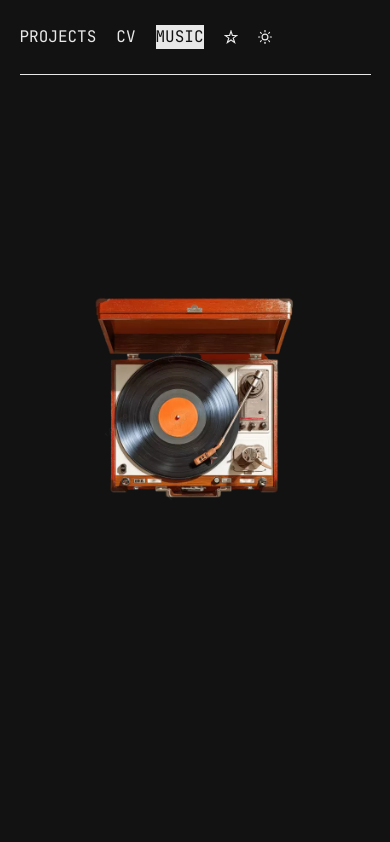
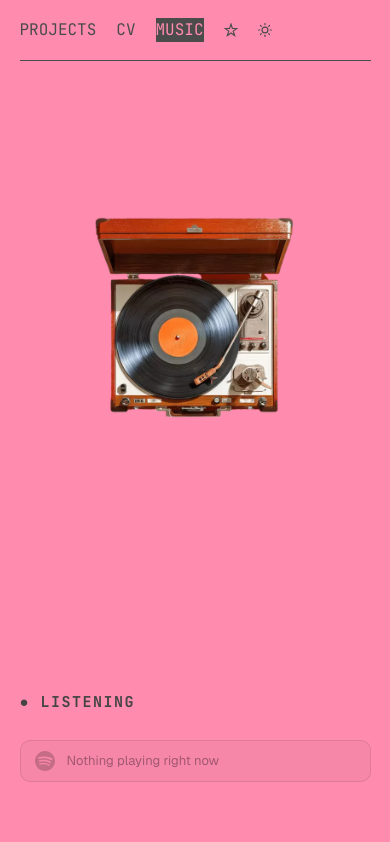
Before and after one commit to bemndy/brandonemartinez.com, a React (Vite) app: page /music in a window 390 px wide. Shown: the top 842 px of the page. Built offline with nearby package versions, Linux system fonts and the light colour scheme; no server answers; a web font is replaced by a local one.

Commit message:
feat: adding more themes. fixing gradient styling and spacing/padding

```diff
--- a/src/App.css
+++ b/src/App.css
@@ -78,7 +78,7 @@
   --font-body: var(--font-serif);
   --font-link: var(--font-sans);
   /* Colors */
-  --color-bg1: rgb(255, 178, 200);
+  --color-bg1: rgb(255, 140, 175);
   --color-bg2: rgb(238, 238, 238);
   --color-text: rgb(75, 75, 75);
   --color-text-strong: rgb(68, 68, 68);
@@ -92,8 +92,34 @@
   --color-interactive: 197, 139, 214;
   /* --color-interactive: 155, 255, 163; */
   --circle-size: 70%;
-  --blob-alpha: 0.7;
+  --blob-alpha: 0.55;
   --blending: screen;
+}
+
+/* Dark mode: dulled but still visible gradient blobs */
+html.dark {
+  --color1: 130, 95, 115;
+  --color2: 100, 75, 105;
+  --color3: 75, 90, 120;
+  --color4: 150, 135, 90;
+  --color-interactive: 110, 100, 125;
+  --blob-alpha: 0.35;
+}
+
+/* Intense theme: darker, saturated pink background, white text */
+html.intense {
+  --color-bg1: rgb(202, 74, 130);
+  --color-bg2: rgb(184, 66, 118);
+  --color-text: rgb(248, 236, 222);
+  --color-text-strong: rgb(250, 241, 229);
+  --color-text-muted: rgba(248, 236, 222, 0.6);
+
+  --color1: 255, 140, 180;
+  --color2: 255, 180, 205;
+  --color3: 230, 100, 150;
+  --color4: 255, 210, 150;
+  --color-interactive: 255, 160, 195;
+  --blob-alpha: 0.45;
 }
 
 * {
@@ -150,52 +176,64 @@ html.dark {
   --color-text-muted: rgba(232, 232, 232, 0.4);
 }
 
-html.dark .typewriter-container {
+html.dark .typewriter-container,
+html.intense .typewriter-container {
   color: var(--color-text);
 }
-html.dark .typewriter-text {
+html.dark .typewriter-text,
+html.intense .typewriter-text {
   border-right: 2px solid var(--color-text);
 }
 
 /* --- Projects list (misc page cards) --- */
-html.dark .project {
+html.dark .project,
+html.intense .project {
   border-top: 1px solid rgba(232, 232, 232, 0.12);
 }
-html.dark .project:hover {
+html.dark .project:hover,
+html.intense .project:hover {
   background-color: var(--color-text);
   color: var(--color-bg1);
   border-top: 2px solid var(--color-bg1);
 }
 
 /* --- Footer --- */
-html.dark .footer-container {
+html.dark .footer-container,
+html.intense .footer-container {
   border-top: 1px solid var(--color-text);
 }
 
 /* --- NowPlaying (idle state) --- */
-html.dark .now-playing {
+html.dark .now-playing,
+html.intense .now-playing {
   border: 1px solid rgba(232, 232, 232, 0.12);
   background: rgba(232, 232, 232, 0.04);
 }
-html.dark .now-playing--idle:hover {
+html.dark .now-playing--idle:hover,
+html.intense .now-playing--idle:hover {
   background: rgba(232, 232, 232, 0.06);
   border-color: rgba(232, 232, 232, 0.2);
 }
-html.dark .now-playing-spotify-icon--idle {
+html.dark .now-playing-spotify-icon--idle,
+html.intense .now-playing-spotify-icon--idle {
   fill: rgba(232, 232, 232, 0.3);
 }
-html.dark .now-playing-idle-text {
+html.dark .now-playing-idle-text,
+html.intense .now-playing-idle-text {
   color: rgba(232, 232, 232, 0.4);
 }
 
 /* --- Like button --- */
-html.dark .heart-icon {
+html.dark .heart-icon,
+html.intense .heart-icon {
   stroke: var(--color-text);
 }
-html.dark .like-btn:focus-visible {
+html.dark .like-btn:focus-visible,
+html.intense .like-btn:focus-visible {
   outline: 2px solid var(--color-text);
 }
-html.dark .like-count {
+html.dark .like-count,
+html.intense .like-count {
   color: var(--color-text);
 }
 
@@ -331,10 +369,10 @@ html.no-gradient .gradient-bg {
 .sections-wrapper {
   width: 50%;
   max-width: 900px;
-  margin: 5rem auto 8rem auto;
+  margin: 3.5rem auto 5.5rem auto;
   display: flex;
   flex-direction: column;
-  gap: 4rem;
+  gap: 2.75rem;
 }
 
 .section-block {
@@ -349,7 +387,7 @@ html.no-gradient .gradient-bg {
   text-transform: uppercase;
   letter-spacing: 0.1em;
   color: var(--color-text-strong);
-  padding: 14px 0;
+  padding: 10px 0;
 }
 
 /* --- Work Experience --- */
@@ -357,7 +395,7 @@ html.no-gradient .gradient-bg {
   display: flex;
   align-items: baseline;
   gap: 0;
-  padding: 16px 0;
+  padding: 11px 0;
   border-bottom: 1px solid var(--color-text);
   text-transform: uppercase;
 }
@@ -392,7 +430,7 @@ html.no-gradient .gradient-bg {
   display: flex;
   justify-content: space-between;
   align-items: baseline;
-  padding: 16px 0;
+  padding: 11px 0;
   border-bottom: 1px solid var(--color-text);
   cursor: pointer;
   text-transform: uppercase;
--- a/src/DarkModeContext.jsx
+++ b/src/DarkModeContext.jsx
@@ -2,10 +2,17 @@ import React, { createContext, useContext, useState, useEffect } from 'react';
 
 const DarkModeContext = createContext();
 
+const THEMES = ['light', 'dark', 'intense'];
+const THEME_META = {
+  light: { color: '#ffb2c8' },
+  dark: { color: '#121212' },
+  intense: { color: '#d6116a' },
+};
+
 export function DarkModeProvider({ children }) {
-  const [isDark, setIsDark] = useState(() => {
-    const stored = localStorage.getItem('darkMode');
-    return stored === null ? true : stored === 'true';
+  const [theme, setTheme] = useState(() => {
+    const stored = localStorage.getItem('theme');
+    return THEMES.includes(stored) ? stored : 'light';
   });
 
   const [isGradientOn, setIsGradientOn] = useState(() => {
@@ -14,18 +21,17 @@ export function DarkModeProvider({ children }) {
   });
 
   useEffect(() => {
-    if (isDark) {
-      document.documentElement.classList.add('dark');
-    } else {
-      document.documentElement.classList.remove('dark');
+    document.documentElement.classList.remove('dark', 'intense');
+    if (theme !== 'light') {
+      document.documentElement.classList.add(theme);
     }
-    localStorage.setItem('darkMode', isDark);
+    localStorage.setItem('theme', theme);
 
     const meta = document.querySelector('meta[name="theme-color"]');
     if (meta) {
-      meta.setAttribute('content', isDark ? '#121212' : '#ffb2c8');
+      meta.setAttribute('content', THEME_META[theme].color);
     }
-  }, [isDark]);
+  }, [theme]);
 
   useEffect(() => {
     if (isGradientOn) {
@@ -36,11 +42,22 @@ export function DarkModeProvider({ children }) {
     localStorage.setItem('gradientOn', isGradientOn);
   }, [isGradientOn]);
 
-  const toggleDark = () => setIsDark(prev => !prev);
+  const cycleTheme = () => {
+    setTheme(prev => THEMES[(THEMES.indexOf(prev) + 1) % THEMES.length]);
+  };
   const toggleGradient = () => setIsGradientOn(prev => !prev);
 
   return (
-    <DarkModeContext.Provider value={{ isDark, toggleDark, isGradientOn, toggleGradient }}>
+    <DarkModeContext.Provider
+      value={{
+        theme,
+        isDark: theme === 'dark',
+        isIntense: theme === 'intense',
+        cycleTheme,
+        isGradientOn,
+        toggleGradient,
+      }}
+    >
       {children}
     </DarkModeContext.Provider>
   );
--- a/src/components/Footer/Footer.css
+++ b/src/components/Footer/Footer.css
@@ -7,7 +7,7 @@
 .footer-container {
     width: 50%;
     margin: 0 auto;
-    padding: 2rem 0;
+    padding: 1.5rem 0;
     display: flex;
     flex-direction: row;
     justify-content: space-between;
--- a/src/components/Header/Header.css
+++ b/src/components/Header/Header.css
@@ -1,6 +1,6 @@
 .header-wrapper {
     width: 50%;
-    margin: 8rem auto 0 auto;
+    margin: 5.5rem auto 0 auto;
 }
 .header-box {
     display: flex;
--- a/src/components/Navbar/Navbar.css
+++ b/src/components/Navbar/Navbar.css
@@ -13,7 +13,7 @@
     display: flex;
     justify-content: space-between;
     width: 50%;
-    padding: 35px 0px 25px; /* Consistently apply padding everywhere */
+    padding: 24px 0px 18px; /* Consistently apply padding everywhere */
     border-bottom: 1px solid var(--color-text);
 }
 
@@ -86,7 +86,7 @@
 @media (max-width: 768px) {
     .nav-container {
         width: 90%;
-        padding: 25px 0;
+        padding: 18px 0;
     }
     .nav-list {
         gap: 20px;
--- a/src/components/Navbar/Navbar.jsx
+++ b/src/components/Navbar/Navbar.jsx
@@ -3,7 +3,7 @@ import { useDarkMode } from '../../DarkModeContext';
 import './Navbar.css';
 
 function Navbar() {
-  const { isDark, toggleDark, isGradientOn, toggleGradient } = useDarkMode();
+  const { theme, cycleTheme, isGradientOn, toggleGradient } = useDarkMode();
   return (
     <nav className="navbar-wrapper">
       <div className="nav-container">
@@ -82,11 +82,11 @@ function Navbar() {
           <li className="nav-item">
             <button
               className="nav-link dark-toggle nav-icon-link"
-              onClick={toggleDark}
-              aria-label="Toggle dark mode"
+              onClick={cycleTheme}
+              aria-label="Cycle theme"
             >
-              {isDark ? (
-                <svg xmlns="http://www.w3.org/2000/svg" width="14" height="14" viewBox="0 0 24 24" fill="none" stroke="currentColor" strokeWidth="2" strokeLinecap="round" strokeLinejoin="round" aria-label="Light mode">
+              {theme === 'light' && (
+                <svg xmlns="http://www.w3.org/2000/svg" width="14" height="14" viewBox="0 0 24 24" fill="none" stroke="currentColor" strokeWidth="2" strokeLinecap="round" strokeLinejoin="round" aria-label="Light theme">
                   <circle cx="12" cy="12" r="5"/>
                   <line x1="12" y1="1" x2="12" y2="3"/>
                   <line x1="12" y1="21" x2="12" y2="23"/>
@@ -97,9 +97,15 @@ function Navbar() {
                   <line x1="4.22" y1="19.78" x2="5.64" y2="18.36"/>
                   <line x1="18.36" y1="5.64" x2="19.78" y2="4.22"/>
                 </svg>
-              ) : (
-                <svg xmlns="http://www.w3.org/2000/svg" width="14" height="14" viewBox="0 0 24 24" fill="none" stroke="currentColor" strokeWidth="2" strokeLinecap="round" strokeLinejoin="round" aria-label="Dark mode">
+              )}
+              {theme === 'dark' && (
+                <svg xmlns="http://www.w3.org/2000/svg" width="14" height="14" viewBox="0 0 24 24" fill="none" stroke="currentColor" strokeWidth="2" strokeLinecap="round" strokeLinejoin="round" aria-label="Dark theme">
                   <path d="M21 12.79A9 9 0 1 1 11.21 3 7 7 0 0 0 21 12.79z"/>
+                </svg>
+              )}
+              {theme === 'intense' && (
+                <svg xmlns="http://www.w3.org/2000/svg" width="14" height="14" viewBox="0 0 24 24" fill="currentColor" aria-label="Intense pink theme">
+                  <path d="M12 21s-7-4.6-9.5-9A5.5 5.5 0 0112 5.5 5.5 5.5 0 0121.5 12c-2.5 4.4-9.5 9-9.5 9z"/>
                 </svg>
               )}
             </button>
--- a/src/components/NowPlaying/NowPlaying.css
+++ b/src/components/NowPlaying/NowPlaying.css
@@ -2,7 +2,7 @@
     display: flex;
     align-items: center;
     gap: 12px;
-    padding: 14px 18px;
+    padding: 10px 14px;
     border: 1px solid rgba(0, 0, 0, 0.1);
     border-radius: 10px;
     text-decoration: none;
--- a/src/components/Overlay/Overlay.css
+++ b/src/components/Overlay/Overlay.css
@@ -32,12 +32,12 @@
     50% { opacity: 1; transform: rotate(45deg) scale(1); background-color: var(--symbol-color-b); }
 }
 
-/* Pink mode: the gradient toggle is on (independent of dark/light) */
-html:not(.no-gradient) .preloader {
+/* Pink mode: light theme is active */
+html:not(.dark) .preloader {
     --bg-color-a: rgb(255, 77, 133);
     --bg-color-b: rgb(75, 75, 75);
 }
-html:not(.no-gradient) .preloader-symbol {
+html:not(.dark) .preloader-symbol {
     --symbol-color-a: rgb(75, 75, 75);
     --symbol-color-b: rgb(255, 77, 133);
 }
--- a/src/components/Project/Project.css
+++ b/src/components/Project/Project.css
@@ -1,7 +1,7 @@
 .project {
     display: flex;
     width: 100%;
-    padding: 10px 20px;
+    padding: 8px 16px;
     /* justify-content: space-between; */
     /* border-top: 1px solid rgb(220, 220, 220); */
     border-bottom: 1px solid black;
--- a/src/pages/About.css
+++ b/src/pages/About.css
@@ -9,20 +9,20 @@
 .about-container{
     display: flex;
     width: 100%;
-    margin: 10rem 0 0 0;
+    margin: 7rem 0 0 0;
     flex-wrap: wrap;
     flex-direction: column;
 }
 .about-logo {
     display: block;
     width: 35%;
-    margin: 4rem auto 0 auto;
+    margin: 2.75rem auto 0 auto;
 }
 .biography-container {
     display: flex;
     flex-direction: row;
     width: 50%;
-    margin: 12rem auto 5rem auto;
+    margin: 8rem auto 3.5rem auto;
     align-items: center;
     gap: 3rem;
 }
--- a/src/pages/Hero.css
+++ b/src/pages/Hero.css
@@ -9,7 +9,7 @@
 .intro-container {
   width: 50%;
   max-width: 900px;
-  margin: 12rem auto 0 auto;
+  margin: 9.5rem auto 0 auto;
   justify-content: center;
   display: flex;
   flex-direction: column;
@@ -20,7 +20,7 @@
 .greeting-header {
   font-family: var(--font-mono);
   text-transform: uppercase;
-  font-size: calc(3vw + 1.5vh);
+  font-size: calc(2.6vw + 1.3vh);
   line-height: 1.8;
   font-weight: 400;
   text-align: left;
@@ -29,7 +29,7 @@
 @media (max-width: 768px) {
   .intro-container {
     width: 90%;
-    margin: 20rem auto;
+    margin: 14rem auto;
   }
   .greeting-header {
     font-size: calc(5vw + 1vh);
--- a/src/pages/Music.css
+++ b/src/pages/Music.css
@@ -16,12 +16,12 @@
     display: block;
     width: 50%;
     max-width: 480px;
-    margin: 12rem auto 4rem auto;
+    margin: 8rem auto 2.75rem auto;
 }
 @media (max-width: 768px) {
     .music-logo {
         width: 70%;
         max-width: none;
-        margin: 16rem auto;
+        margin: 11rem auto;
     }
 }
```
